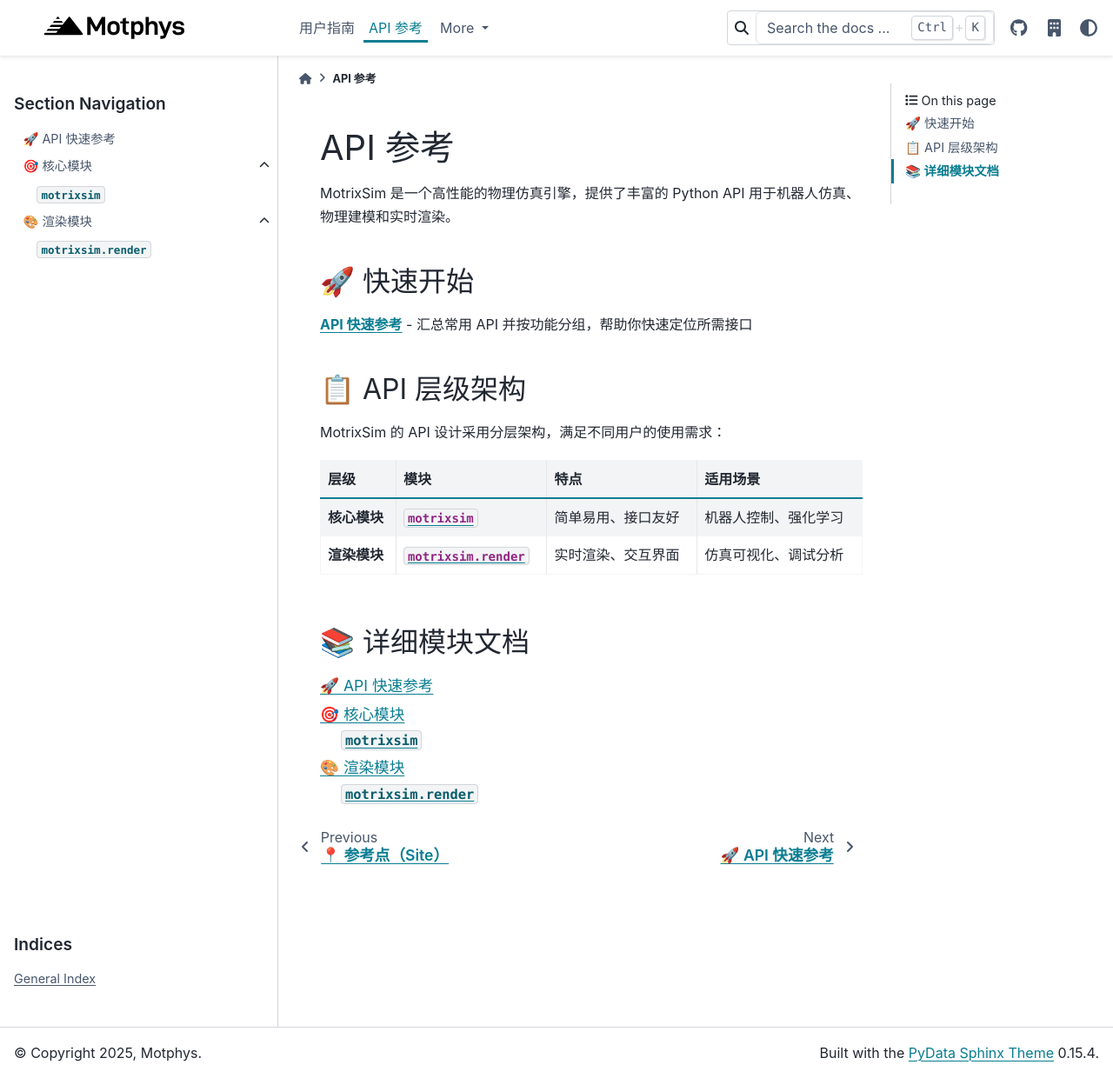
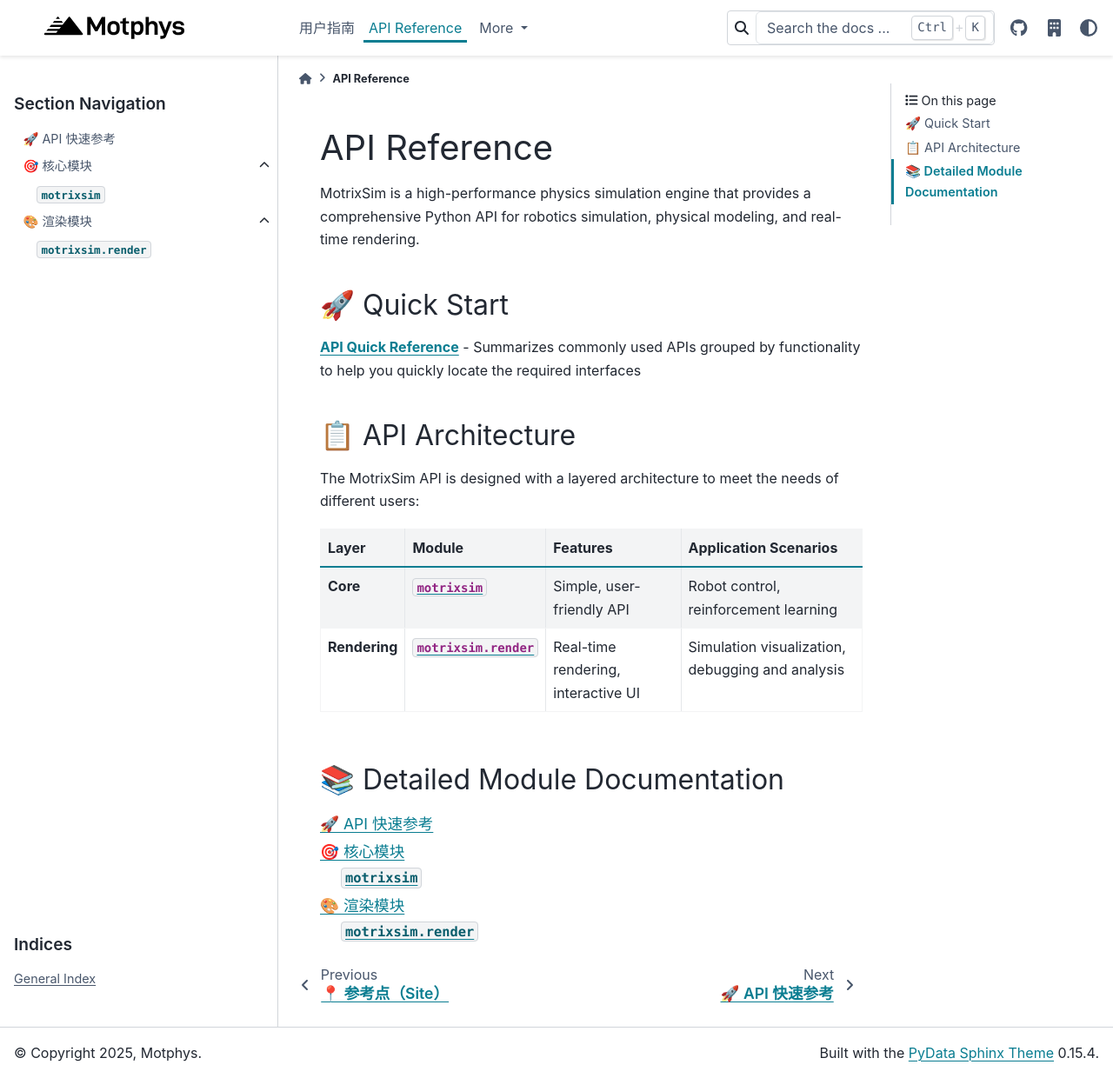
Before and after one commit to Motphys/motrixsim-docs, a Sphinx documentation site: the page built from docs.en/source/api_reference/index.md, in a window 1280 px wide and 1240 px high. Shown: the whole window at 87% size. Built offline with Sphinx 7.4.7 and the PyData theme 0.15.4, drawn with Linux system fonts in a browser that asks for light colours.

Commit message:
translate api_reference/index.md

````diff
--- a/docs.en/source/api_reference/index.md
+++ b/docs.en/source/api_reference/index.md
@@ -1,21 +1,21 @@
-# API 参考
+# API Reference
 
-MotrixSim 是一个高性能的物理仿真引擎，提供了丰富的 Python API 用于机器人仿真、物理建模和实时渲染。
+MotrixSim is a high-performance physics simulation engine that provides a comprehensive Python API for robotics simulation, physical modeling, and real-time rendering.
 
-## 🚀 快速开始
+## 🚀 Quick Start
 
-**[API 快速参考](api_quick_reference.md)** - 汇总常用 API 并按功能分组，帮助你快速定位所需接口
+**[API Quick Reference](api_quick_reference.md)** - Summarizes commonly used APIs grouped by functionality to help you quickly locate the required interfaces
 
-## 📋 API 层级架构
+## 📋 API Architecture
 
-MotrixSim 的 API 设计采用分层架构，满足不同用户的使用需求：
+The MotrixSim API is designed with a layered architecture to meet the needs of different users:
 
-| 层级         | 模块                                     | 特点               | 适用场景             |
-| ------------ | ---------------------------------------- | ------------------ | -------------------- |
-| **核心模块** | [`motrixsim`](core/index.md)             | 简单易用、接口友好 | 机器人控制、强化学习 |
-| **渲染模块** | [`motrixsim.render`](rendering/index.md) | 实时渲染、交互界面 | 仿真可视化、调试分析 |
+| Layer         | Module                                   | Features                    | Application Scenarios         |
+| ------------- | ---------------------------------------- | --------------------------- | ----------------------------- |
+| **Core**      | [`motrixsim`](core/index.md)             | Simple, user-friendly API   | Robot control, reinforcement learning |
+| **Rendering** | [`motrixsim.render`](rendering/index.md) | Real-time rendering, interactive UI | Simulation visualization, debugging and analysis |
 
-## 📚 详细模块文档
+## 📚 Detailed Module Documentation
 
 ```{toctree}
 :titlesonly:
````
